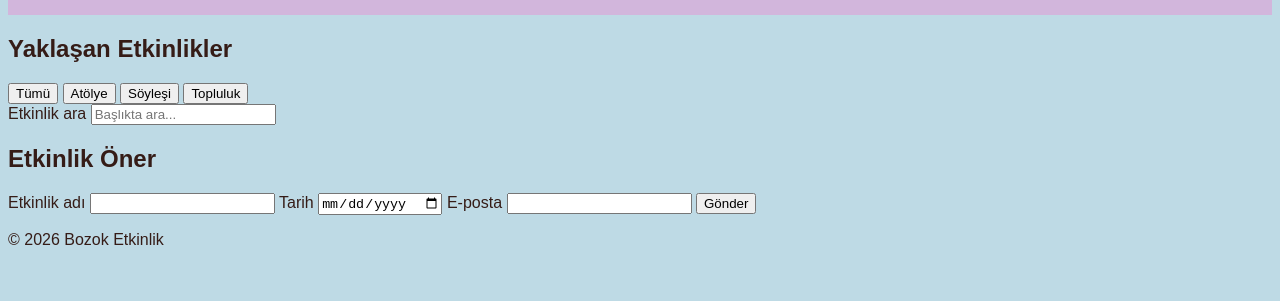
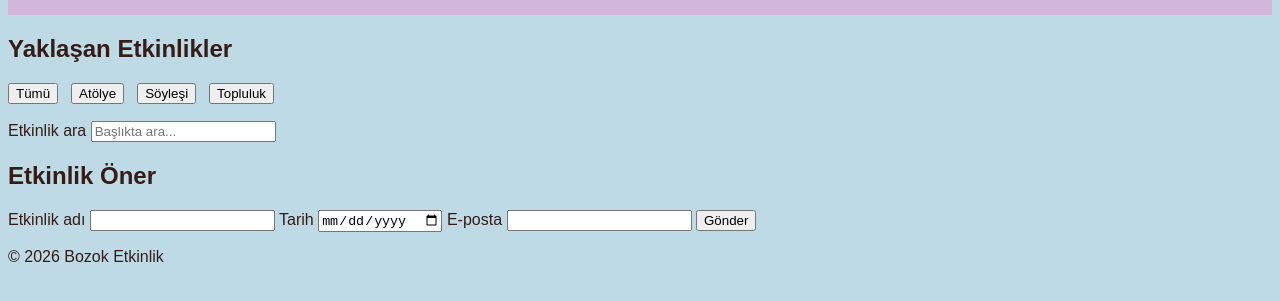
Before and after one commit to sevgi-merve-dogan/bmh231-odev2, a plain HTML site: page public/index.html in a window 1280 px wide. Shown: the part 47-348 px from the top of the page. Drawn offline with Linux system fonts and the light colour scheme.

Commit message:
filte düğmelerini flexbox ilr dizdim

```diff
--- a/public/stil.css
+++ b/public/stil.css
@@ -20,3 +20,10 @@ body {
     padding: 18px;
     background-color: var(--ana-renk);
 }
+
+.filtreler {
+    display: flex;
+    gap: 13px ;
+    flex-wrap: wrap;
+    margin-bottom: 17px ;
+}
```
